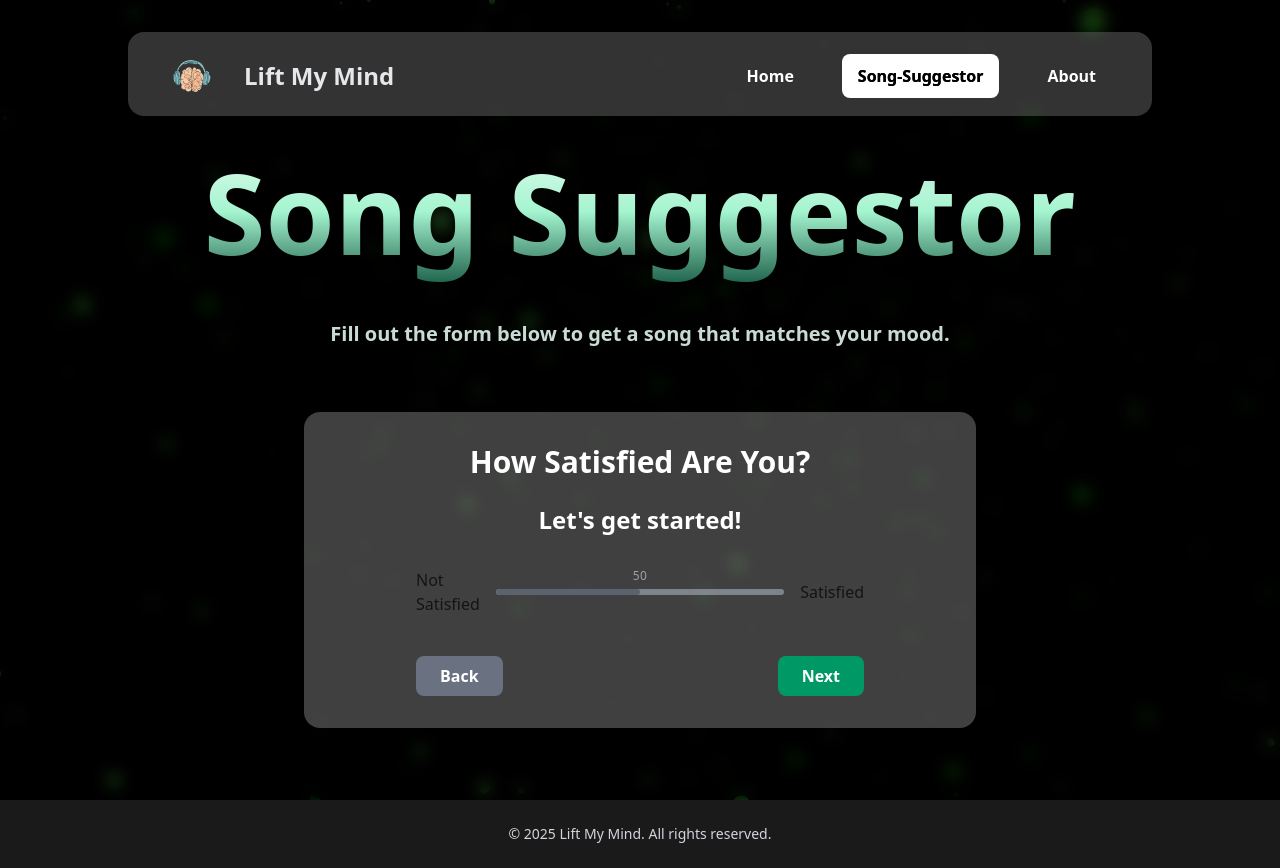
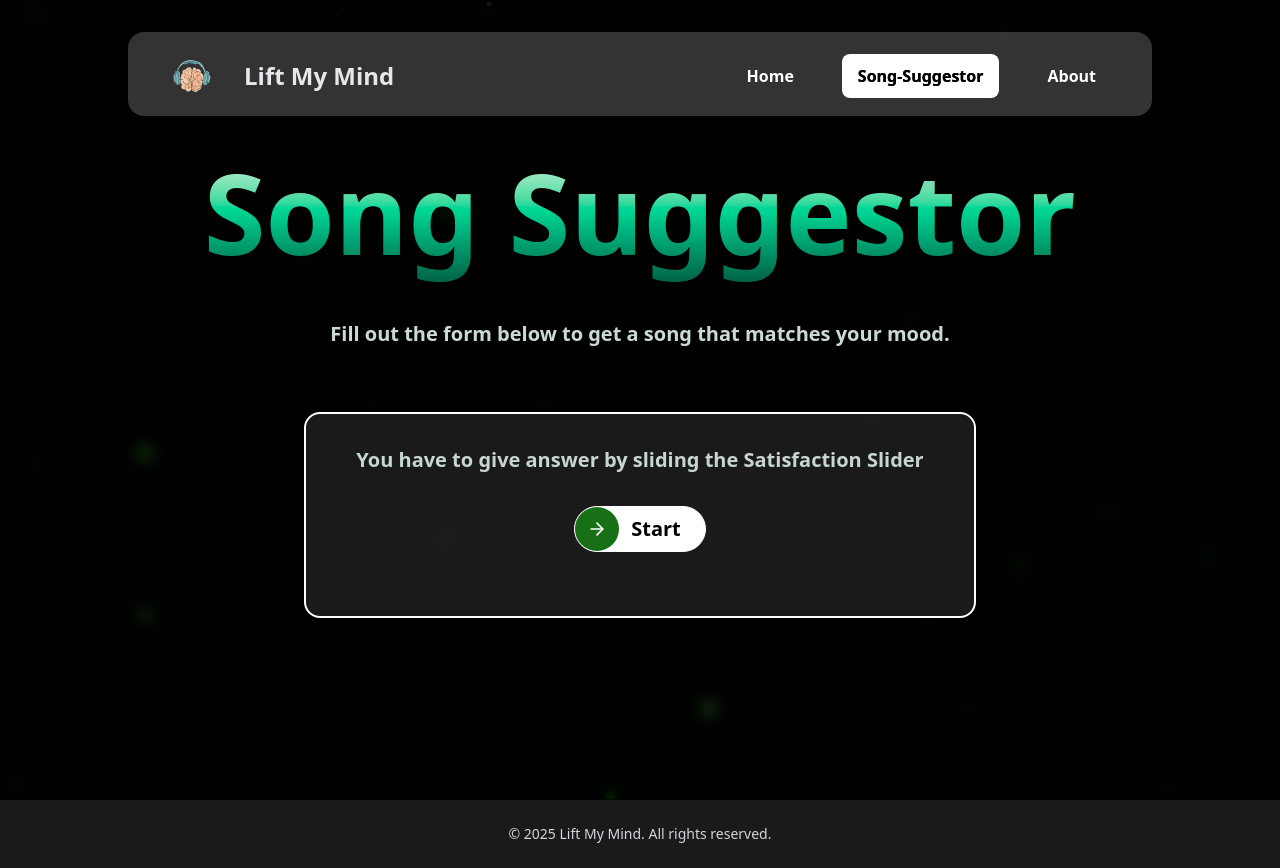
Before and after one commit to UDAY-DEVELOPER-07/LiftMyMind, a React (Vite) app: page /song in a window 1280 px wide. Built offline with nearby package versions, Linux system fonts and the light colour scheme.

Commit message:
Almost completed the application. Need testing

```diff
--- a/src/Song-Suggestor/page.tsx
+++ b/src/Song-Suggestor/page.tsx
@@ -2,22 +2,141 @@ import MyVantaComponent from "../components/ui/background";
 import ElasticSlider from "../components/ui/slider";
 import { useState } from "react";
 import { questions } from "../components/elements/questions";
+import SlideArrowButton from "../components/elements/slide-arrow-button";
+import RippleButton from "../components/elements/Btn1";
+
+function scoreCalculator({score}: {score: number[]}) {
+    const totalScore = score.reduce((acc, curr) => acc + curr, 0);
+    const averageScore = totalScore / score.length;
+    return averageScore;
+}
+
+function start(setI: (value: number) => void) {
+    return(
+        <div className="relative flex flex-col items-center w-full max-w-2xl bg-white/10 border-2 border-white backdrop-blur-3xl rounded-2xl p-8 z-20">
+            <div className="text-3xl text-[#C7D6D1] font-semibold text-center mb-8">
+                <h1 className="text-xl"> You have to give answer by sliding the Satisfaction Slider</h1>
+                <SlideArrowButton
+                    text="Start"
+                    primaryColor="#177015"
+                    className="mt-8 bg-[#C7D6D1]"
+                    onClick={() => {
+                        setI(1);
+                    }}
+                />
+            </div>
+        </div>
+    )
+}
+function questionZone(handleBack:() => void,currentQuestion:string, satisfaction: number, setSatisfaction: (value: number) => void, i: number, handleNext: () => void) {
+    const content =()=>{
+        if(i < questions.length) {
+            return "Next";
+        } else {
+            return "Submit";
+        }
+    }
+    return (
+        <div className="relative flex flex-col items-center w-full max-w-2xl bg-white/10 border-2 border-white backdrop-blur-3xl rounded-2xl p-8 z-20">
+            <p className="text-2xl text-white font-semibold text-center mb-8">
+                {currentQuestion}
+            </p>
+            <ElasticSlider
+                leftIcon={<>Not Satisfied</>}
+                rightIcon={<>Satisfied</>}
+                startingValue={0}
+                defaultValue={satisfaction}
+                maxValue={100}
+                isStepped
+                stepSize={10}
+                onChange={setSatisfaction}
+                className="w-full text-white max-w-md"
+            />
+            <div className="flex justify-between w-full max-w-md mt-10">
+                <button className="px-6 py-2 bg-gray-500 text-white rounded-lg font-semibold hover:bg-gray-800 transition"
+                    onClick={() => {
+                        handleBack();
+                    }}
+
+                >
+                    Back
+                </button>
+                <div className="text-lg text-white font-semibold">
+                    {i} / {questions.length}
+                </div>
+                <button
+                    className="px-6 py-2 bg-emerald-600 text-white rounded-lg font-semibold hover:bg-emerald-800 transition"
+                    onClick={() => {
+                        handleNext()
+
+                    }}
+                >
+                    {content()}
+                </button>
+            </div>
+        </div>
+    );
+}
+
+function getSongSuggestion(scoreCalculator: number) {
+    const getSongSuggestion = () => {
+        if (scoreCalculator < 30) {
+            window.location.href = 'https://www.youtube.com/watch?v=3JZ_D3ELwOQ'; // Sad song
+        } else if (scoreCalculator < 60) {
+            window.location.href = 'https://www.youtube.com/watch?v=2Vv-BfVoq4g'; // Neutral song
+        } else {
+            window.location.href = 'https://www.youtube.com/watch?v=9bZkp7q19f0'; // Happy song
+        }
+    }
+    return (
+        <div>
+            <RippleButton
+                className="font-jost m-3 duration-[600ms] relative flex items-center justify-center overflow-hidden rounded-full bg-[#036041] p-[1.3rem] text-[1.2rem] font-extrabold text-[#D0E3DD] transition hover:text-white hover:bg-[#D0E3DD] hover:shadow-lg hover:shadow-[#D0E3DD] hover:scale-105 uppercase"
+                onClick={() => getSongSuggestion()}
+            >
+                Get Your Song
+            </RippleButton>
+        </div>
+    );
+}
+
+
 
 export default function SongSuggestorPage() {
     const [satisfaction, setSatisfaction] = useState(50);
     const [i , setI] = useState(0);
+    const [score, setScore] = useState(Array(questions.length).fill(0));
+    const [currentQuestion, setCurrentQuestion] = useState('LET\'S START!');
 
-    const [currentQuestion, setCurrentQuestion] = useState("Let's get started!");
     const handleNext = () => {
-        if(i< questions.length -1){
+        const newScore = [...score];
+        newScore[i] = satisfaction;
+        setScore(newScore);
+        if(i < questions.length){
             setI(i + 1);
             setCurrentQuestion(questions[i].question);
             setSatisfaction(50);
-        }else{
-            setCurrentQuestion("Thank you for your responses!");
+        } else {
+            setI(11);
+            return;
         }
     };
 
+    const handleBack = () => {
+        setI(i - 1);
+        setCurrentQuestion(questions[i - 2].question);
+        setSatisfaction(50);
+
+    };
+    const handlePanel = () => {
+        if (i == 0) {
+            return start(handleNext);
+        } else if (i <= questions.length) {
+            return questionZone(handleBack, currentQuestion, satisfaction, setSatisfaction, i, handleNext);
+        } else {
+            return getSongSuggestion(scoreCalculator({score}));
+        }
+    }
 
     return (
         <div className="relative min-h-screen w-full flex justify-center bg-black overflow-hidden">
@@ -25,51 +144,13 @@ export default function SongSuggestorPage() {
                 <MyVantaComponent />
             </div>
             <div className="relative flex flex-col items-center w-full min-h-screen backdrop-blur-sm z-10 pt-32 px-4">
-                <h1 className="text-[700%] font-extrabold text-transparent bg-clip-text bg-gradient-to-b from-emerald-50 via-emerald-200 to-emerald-900 text-center select-none pointer-events-none mb-6">
+                <h1 className="text-[700%] font-extrabold text-transparent bg-clip-text bg-gradient-to-b from-white  via-emerald-400 to-emerald-900 text-center select-none pointer-events-none mb-6">
                     Song Suggestor
                 </h1>
                 <p className="text-xl font-extrabold text-[#CADBD5] text-center select-none pointer-events-none mb-16">
                     Fill out the form below to get a song that matches your mood.
                 </p>
-                <div className="relative flex flex-col items-center w-full max-w-2xl bg-white/25 backdrop-blur-3xl rounded-2xl p-8 z-20">
-                    <h2 className="text-3xl text-center text-white font-extrabold mb-6">
-                        How Satisfied Are You?
-                    </h2>
-                    <p className="text-2xl text-white font-semibold text-center mb-8">
-                        {currentQuestion}
-                    </p>
-                    <ElasticSlider
-                        leftIcon={<>Not Satisfied</>}
-                        rightIcon={<>Satisfied</>}
-                        startingValue={0}
-                        defaultValue={satisfaction}
-                        maxValue={100}
-                        isStepped
-                        stepSize={10}
-                        onChange={setSatisfaction}
-                        className="w-full max-w-md"
-                    />
-                    <div className="flex justify-between w-full max-w-md mt-10">
-                        <button className="px-6 py-2 bg-gray-500 text-white rounded-lg font-semibold hover:bg-gray-800 transition"
-                        onClick={() => {
-                            if (i > 0) {
-                                setI(i - 1);
-                                setCurrentQuestion(questions[i - 1].question);
-                                setSatisfaction(50);
-                            }
-                        }}
-
-                        >
-                            Back
-                        </button>
-                        <button
-                        className="px-6 py-2 bg-emerald-600 text-white rounded-lg font-semibold hover:bg-emerald-800 transition"
-                        onClick={handleNext}
-                        >
-                            Next
-                        </button>
-                    </div>
-                </div>
+                {handlePanel()}
             </div>
         </div>
     );
--- /dev/null
+++ b/src/components/elements/slide-arrow-button.tsx
@@ -0,0 +1,33 @@
+import React from "react";
+import { ArrowRight } from "lucide-react";
+
+interface SlideArrowButtonProps extends React.ButtonHTMLAttributes<HTMLButtonElement> {
+  text?: string;
+  primaryColor?: string;
+}
+
+export default function SlideArrowButton({
+  text = "Get Started",
+  primaryColor = "#6f3cff",
+  className = "",
+  ...props
+}: SlideArrowButtonProps) {
+  return (
+    <button
+      className={`group relative rounded-full border border-white bg-white p-2 text-xl font-semibold ${className}`}
+      {...props}
+    >
+      <div
+        className="absolute left-0 top-0 flex h-full w-11 items-center justify-end rounded-full transition-all duration-200 ease-in-out group-hover:w-full"
+        style={{ backgroundColor: primaryColor }}
+      >
+        <span className="mr-3 text-white transition-all duration-200 ease-in-out">
+          <ArrowRight size={20} />
+        </span>
+      </div>
+      <span className="relative left-4 z-10 whitespace-nowrap px-8 font-semibold text-black transition-all duration-200 ease-in-out group-hover:-left-3 group-hover:text-white">
+        {text}
+      </span>
+    </button>
+  );
+}
--- a/src/components/ui/background.tsx
+++ b/src/components/ui/background.tsx
@@ -5,7 +5,7 @@ export default function MyVantaComponent() {
     <Particles
       particleColors={['#0e5e03']}
       particleCount={1200}
-      particleSpread={10}
+      particleSpread={20}
       speed={0.7}
       particleBaseSize={200}
       moveParticlesOnHover={true}
```
